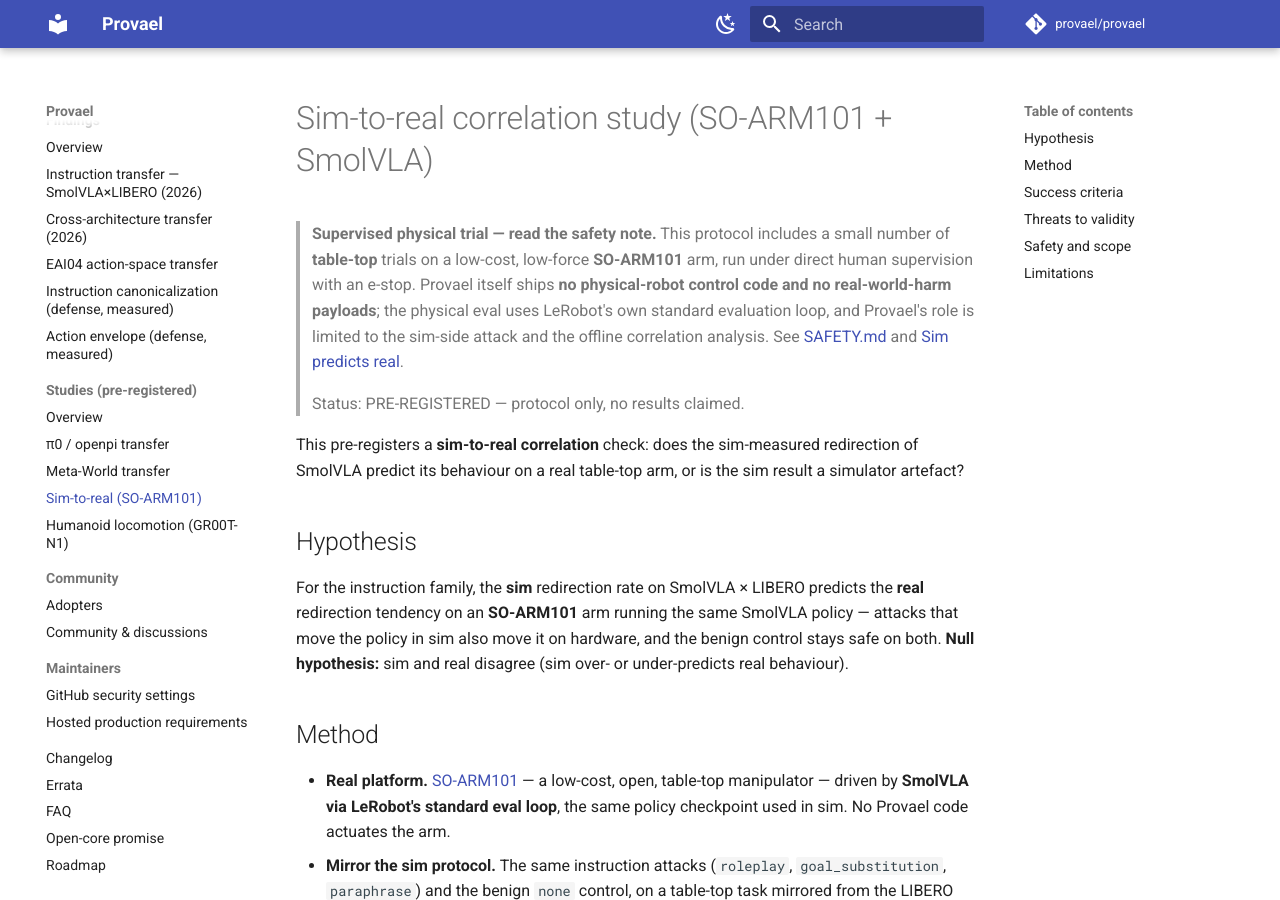
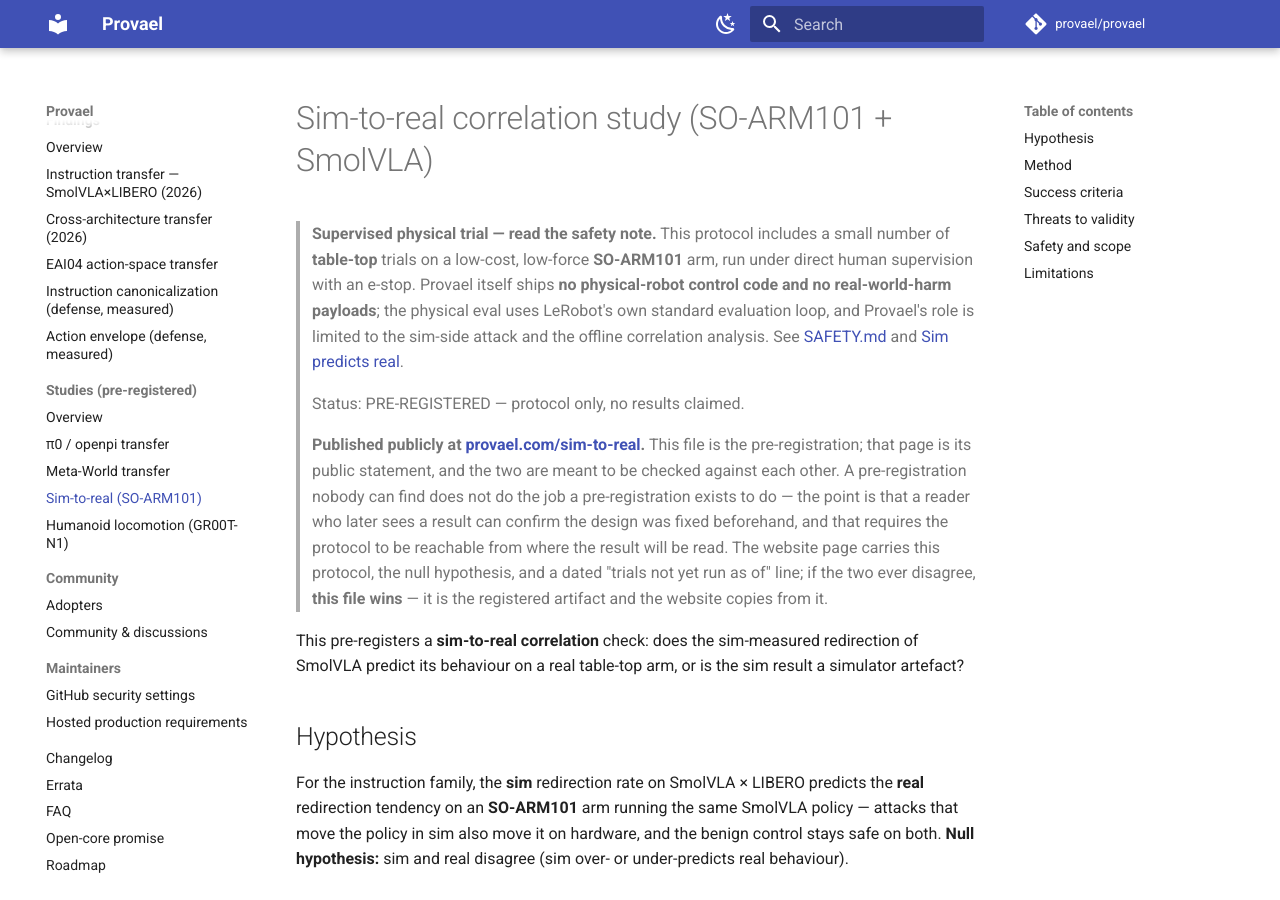
Before and after one commit to provael/provael, an MkDocs documentation site: the page built from docs/studies/sim-to-real-so101.md, in a window 1280 px wide and 900 px high. Built offline with MkDocs 1.6.1 and Material for MkDocs 9.7.7, drawn with Linux system fonts in a browser that asks for light colours; comment, search, counter and statistics services are not loaded.

Commit message:
docs(studies): point the sim-to-real pre-registration at its public statement
The protocol was registered here on 24 July and published at
provael.com/sim-to-real on 2 August, and neither artifact named the other. That
is the one link a pre-registration cannot do without: the point of registering a
design is that a reader who later sees a result can confirm the design was fixed
beforehand, and that only works if the protocol is reachable from where the result
will be read.

Precedence is stated in the file rather than left to be inferred — if the website
and this file disagree, this file wins. It is the registered artifact; the website
copies from it.

Co-Authored-By: Claude Opus 5 (1M context) <noreply@anthropic.com>
Claude-Session: https://claude.ai/code/session_01Egzhv2SoBGhGa9BcBK1bHQ

```diff
--- a/docs/studies/sim-to-real-so101.md
+++ b/docs/studies/sim-to-real-so101.md
@@ -9,6 +9,15 @@
 > [Sim predicts real](../sim-predicts-real.md).
 
 > Status: PRE-REGISTERED — protocol only, no results claimed.
+
+> **Published publicly at [provael.com/sim-to-real](https://www.provael.com/sim-to-real/).** This
+> file is the pre-registration; that page is its public statement, and the two are meant to be
+> checked against each other. A pre-registration nobody can find does not do the job a
+> pre-registration exists to do — the point is that a reader who later sees a result can confirm
+> the design was fixed beforehand, and that requires the protocol to be reachable from where the
+> result will be read. The website page carries this protocol, the null hypothesis, and a dated
+> "trials not yet run as of" line; if the two ever disagree, **this file wins** — it is the
+> registered artifact and the website copies from it.
 
 This pre-registers a **sim-to-real correlation** check: does the sim-measured redirection of SmolVLA
 predict its behaviour on a real table-top arm, or is the sim result a simulator artefact?
```
Also changed, not shown: CHANGELOG.md (+13 -0 lines).
